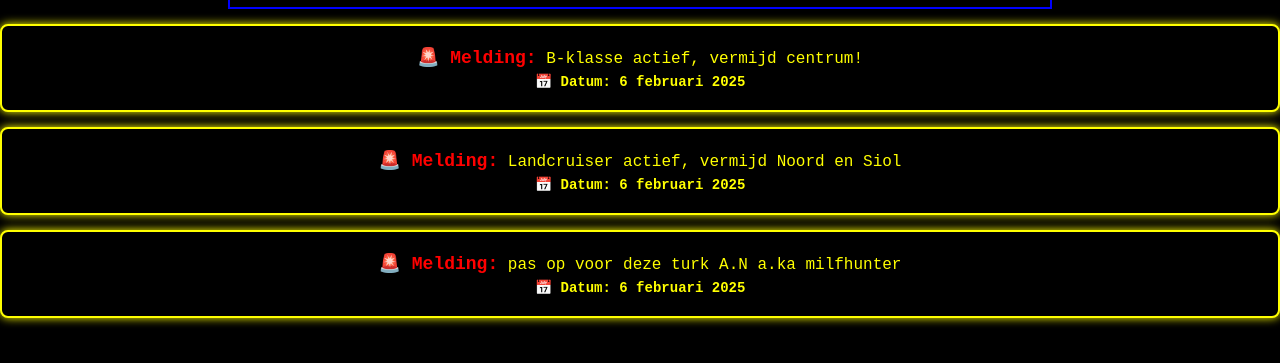
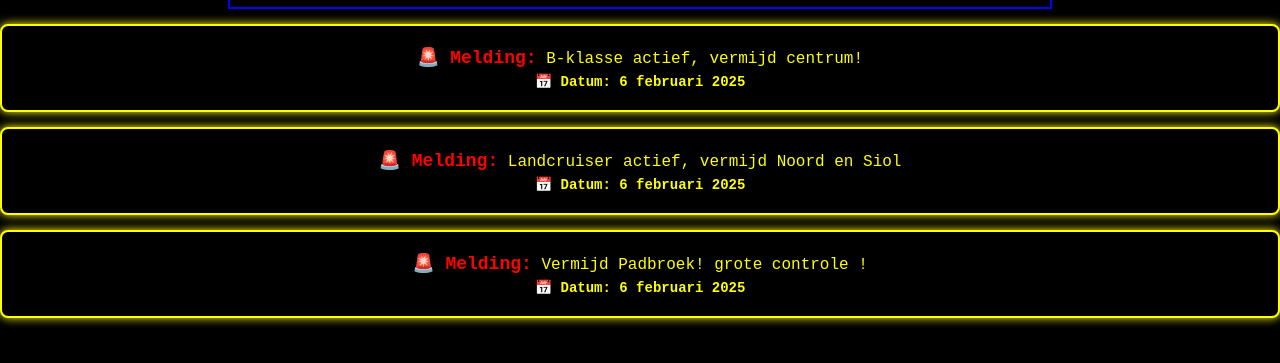
Before and after one commit to mnmkrsafety/info-cuijk, a plain HTML site: page index.html in a window 1280 px wide. Shown: the part 157-520 px from the top of the page. Drawn offline with Linux system fonts and the light colour scheme.

Commit message:
Update index.html test melding

```diff
--- a/index.html
+++ b/index.html
@@ -28,7 +28,8 @@
 </div>
 
 
+
 <div class="melding-blok">
-    <p><strong>🚨 Melding:</strong> pas op voor deze turk A.N a.ka milfhunter </p>
+    <p><strong>🚨 Melding:</strong> Vermijd Padbroek! grote controle !</p>
     <p class="datum">📅 Datum: 6 februari 2025</p>
 </div>
```
